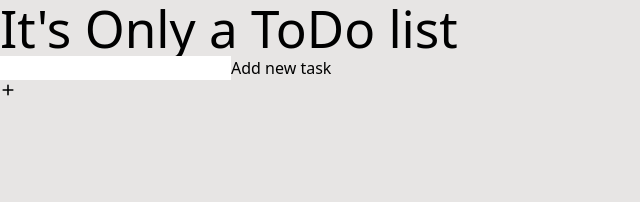
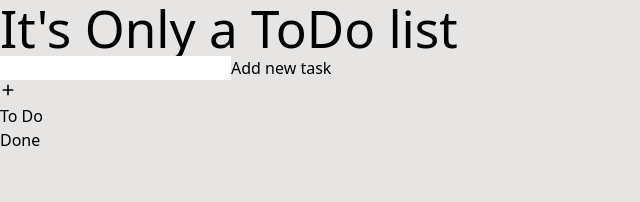
Before and after one commit to Echw/Its-only-a-ToDo-list-, a React (Vite) app: page / in a window 1280 px wide. Shown: the top 202 px of the page, without its empty margins (0-640 px from the left). Built offline with nearby package versions, Linux system fonts and the light colour scheme; what @material-tailwind/react would draw is missing.

Commit message:
add done list

```diff
--- a/src/App.tsx
+++ b/src/App.tsx
@@ -3,6 +3,7 @@ import { Layout } from "./Layout/index";
 import { TaskList } from "./TaskList";
 import { TaskInput } from "./TaskInput";
 import { useState } from "react";
+import { DoneList } from "./DoneList";
 
 export type TaskType = {
   name: string;
@@ -11,6 +12,7 @@ export type TaskType = {
 
 function App() {
   const [tasks, setTasks] = useState<TaskType[]>([]);
+  const [doneTasks, setDoneTasks] = useState<TaskType[]>([]);
 
   return (
     <Layout>
@@ -19,7 +21,13 @@ function App() {
           It's Only a ToDo list
         </Typography>
         <TaskInput tasks={tasks} setTasks={setTasks} />
-        <TaskList tasks={tasks} setTasks={setTasks} />
+        <TaskList
+          tasks={tasks}
+          setTasks={setTasks}
+          doneTasks={doneTasks}
+          setDoneTasks={setDoneTasks}
+        />
+        <DoneList tasks={doneTasks} />
       </div>
     </Layout>
   );
--- /dev/null
+++ b/src/DoneList/index.tsx
@@ -0,0 +1,24 @@
+import { Typography } from "@material-tailwind/react";
+import { TaskType } from "../App";
+import { Task } from "../Task";
+
+interface TaskListProps {
+  tasks: TaskType[];
+}
+
+export const DoneList = ({ tasks }: TaskListProps) => {
+  return (
+    <ul className="flex flex-col gap-4 my-6 border-gray-300 ">
+      <Typography
+        variant="h4"
+        color="gray"
+        className="text-gray-700 flex content-center"
+      >
+        Done
+      </Typography>
+      {tasks.map((task) => (
+        <Task value={task.name} key={task.id} id={task.id} />
+      ))}
+    </ul>
+  );
+};
--- a/src/Task/index.tsx
+++ b/src/Task/index.tsx
@@ -14,10 +14,11 @@ import { HiTrash, HiPencil, HiCheck } from "react-icons/hi";
 interface TaskProps {
   value: string;
   id: string;
-  onChange: (value: string, id: string) => void;
+  onChange?: (value: string, id: string) => void;
+  onDoneStateChange?: (value: string, id: string) => void;
 }
 
-export const Task = ({ value, id, onChange }: TaskProps) => {
+export const Task = ({ value, id, onChange, onDoneStateChange }: TaskProps) => {
   const [open, setOpen] = useState(false);
   const [update, setUpdate] = useState(value);
   const handleOpen = () => setOpen((cur) => !cur);
@@ -29,6 +30,11 @@ export const Task = ({ value, id, onChange }: TaskProps) => {
         <div>
           <Button
             variant="text"
+            onClick={() => {
+              if (onDoneStateChange) {
+                onDoneStateChange(value, id);
+              }
+            }}
             className="bg-brown-50 text-red-400 rounded-none hover:bg-brown-100"
           >
             <HiCheck />
@@ -79,7 +85,9 @@ export const Task = ({ value, id, onChange }: TaskProps) => {
               type="submit"
               onClick={() => {
                 handleOpen();
-                onChange(update, id);
+                if (onChange) {
+                  onChange(update, id);
+                }
               }}
               fullWidth
               className="bg-red-400 text-brown-50 rounded-none shadow-none hover:bg-gray-700 hover:shadow-none"
--- a/src/TaskList/index.tsx
+++ b/src/TaskList/index.tsx
@@ -1,12 +1,20 @@
+import { Typography } from "@material-tailwind/react";
 import { TaskType } from "../App";
 import { Task } from "./../Task/index";
 
 interface TaskListProps {
   tasks: TaskType[];
+  doneTasks: TaskType[];
   setTasks: (tasks: TaskType[]) => void;
+  setDoneTasks: (tasks: TaskType[]) => void;
 }
 
-export const TaskList = ({ tasks, setTasks }: TaskListProps) => {
+export const TaskList = ({
+  tasks,
+  doneTasks,
+  setTasks,
+  setDoneTasks,
+}: TaskListProps) => {
   const onTaskChange = (value: string, id: string) => {
     const newTasks = tasks.map((task) => {
       if (task.id === id) {
@@ -16,15 +24,31 @@ export const TaskList = ({ tasks, setTasks }: TaskListProps) => {
     });
     setTasks(newTasks);
   };
-
+  const onDoneStateChange = (value: string, id: string) => {
+    if (setDoneTasks) {
+      const doneTask = tasks.filter((task) => {
+        return task.id !== id;
+      });
+      setTasks(doneTask);
+      setDoneTasks([...doneTasks, { name: value, id: id }]);
+    }
+  };
   return (
     <ul className="flex flex-col gap-4 my-6 border-gray-300 ">
+      <Typography
+        variant="h4"
+        color="gray"
+        className="text-gray-700 flex content-center"
+      >
+        To Do
+      </Typography>
       {tasks.map((task) => (
         <Task
           value={task.name}
           key={task.id}
           id={task.id}
           onChange={onTaskChange}
+          onDoneStateChange={onDoneStateChange}
         />
       ))}
     </ul>
```
